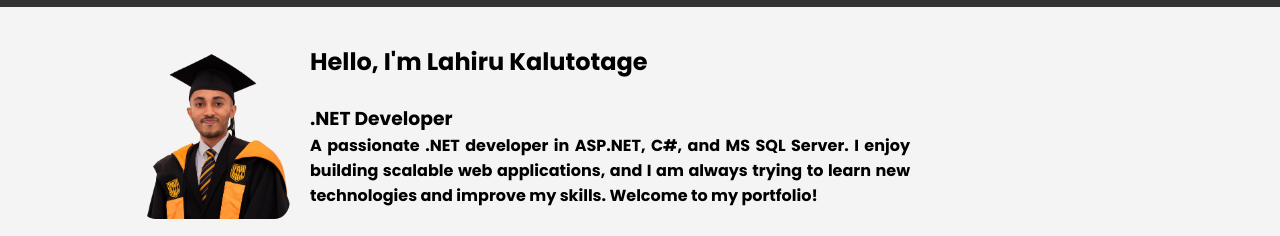
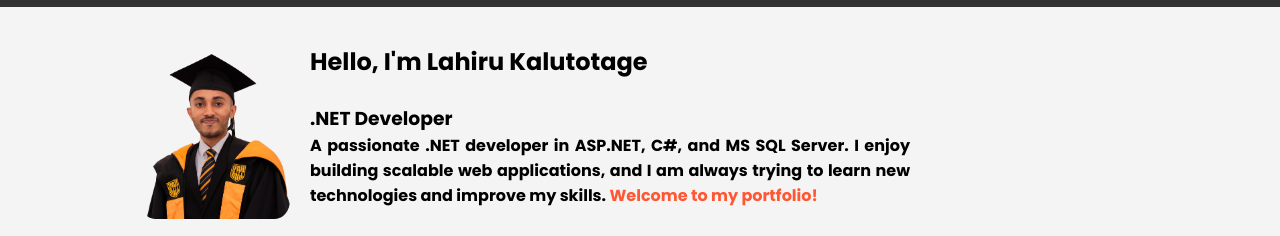
Before and after one commit to LahiruKalutotage/LahiruKalutotage.com, a plain HTML site: page index.html in a window 1280 px wide. Shown: the part 48-284 px from the top of the page. Drawn offline with Linux system fonts and the light colour scheme.

Commit message:
Update index.html

```diff
--- a/index.html
+++ b/index.html
@@ -29,7 +29,8 @@
                     <p style="text-align: justify;">A passionate .NET developer in ASP.NET, C#, and MS SQL Server.
                     I enjoy building scalable web applications,
                     and I am always trying to learn new technologies and improve my skills.
-                    Welcome to my portfolio!</p>
+                    <span style="color: #ff5733;">Welcome to my portfolio!</span>
+                    </p>
                 </div>
             </div>
         </section>
```
